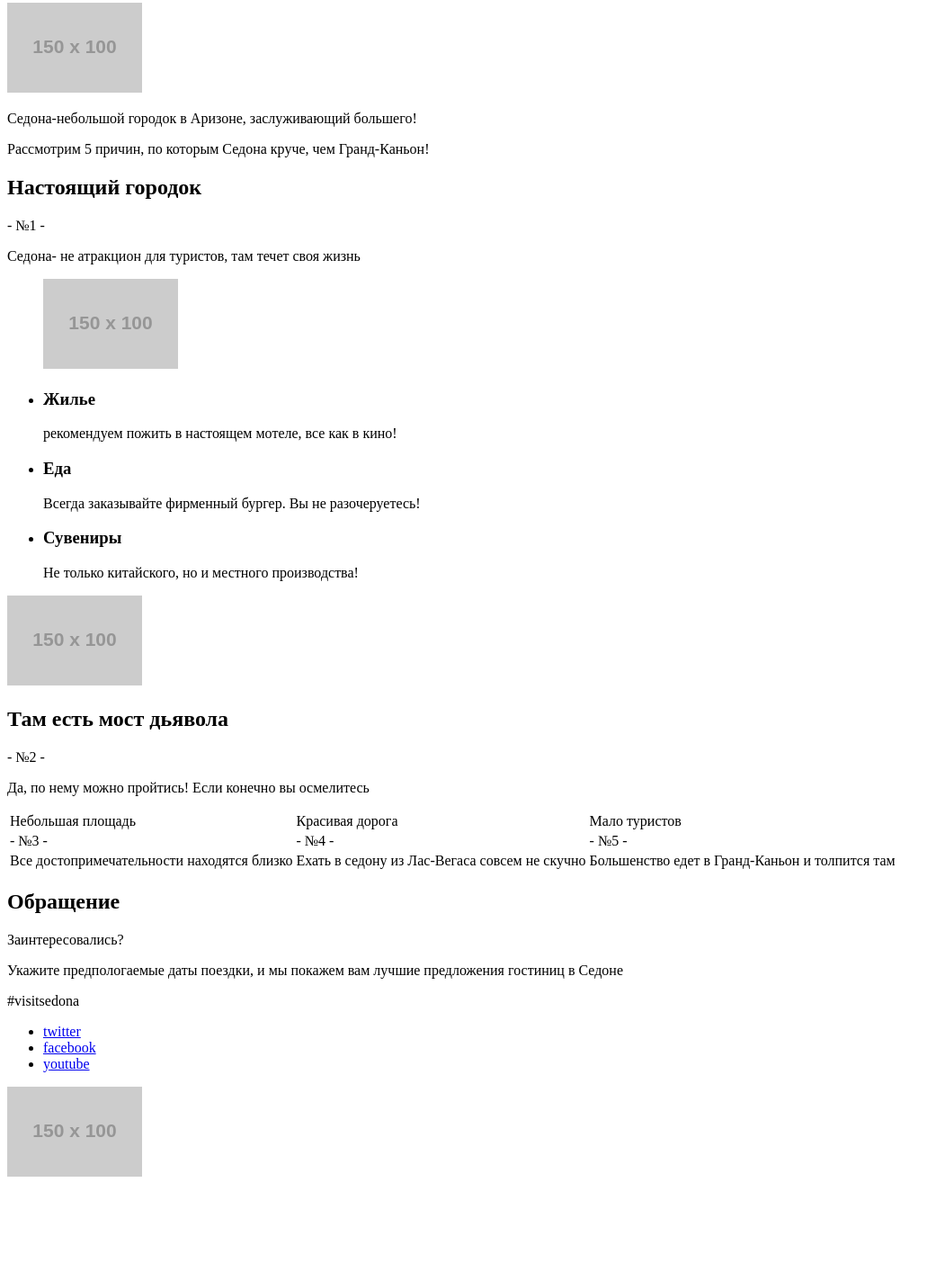
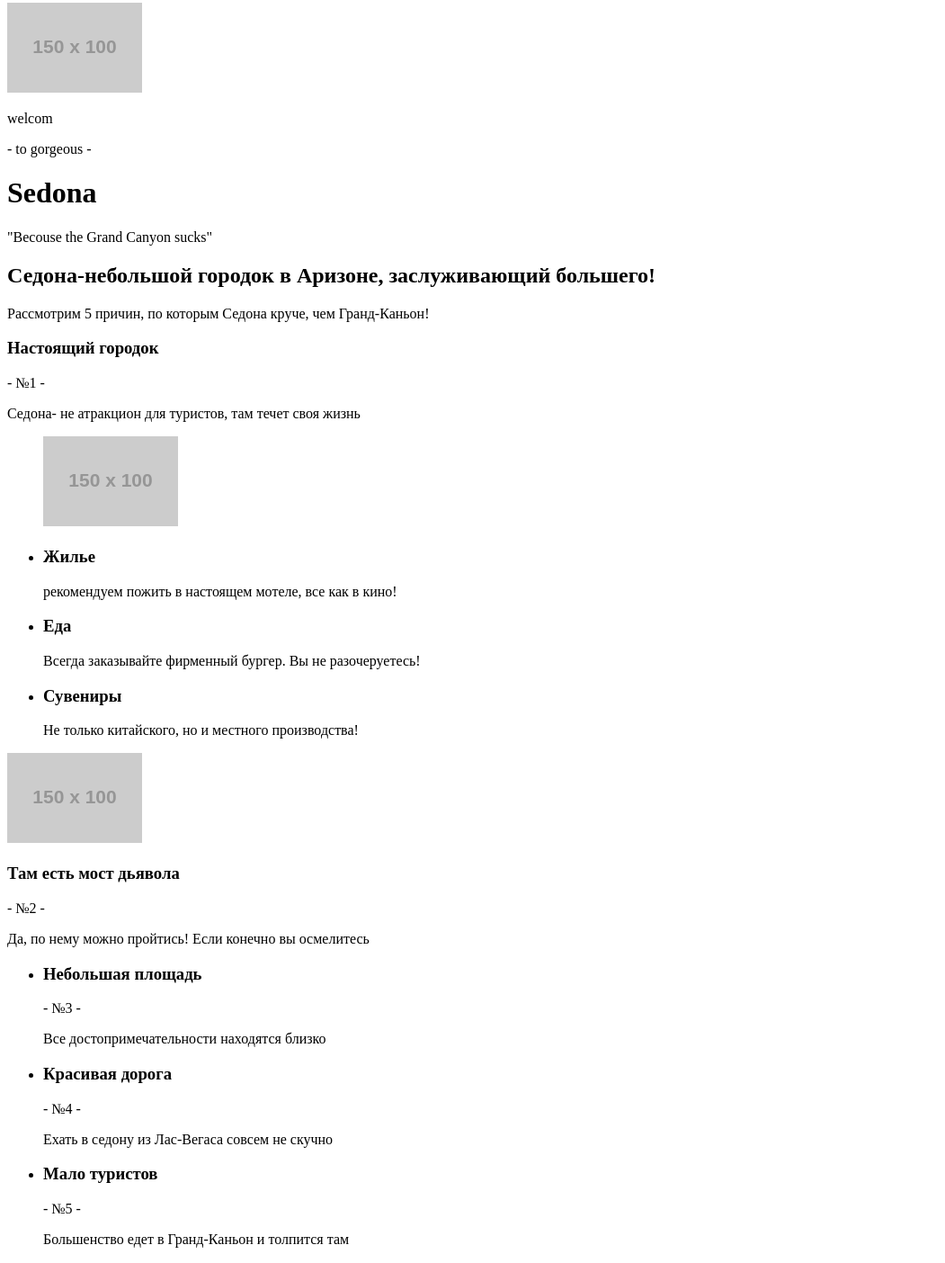
Before and after one commit to bananaiana/409823-sedona, a plain HTML site: page index.html in a window 1280 px wide. Shown: the part 163-1567 px from the top of the page at 90% size, without its empty margins (0-1051 px from the left). Before the commit the page ends 1491 px from the top, so only its background shows below. Drawn offline with Linux system fonts and the light colour scheme; placeholder pictures from the web are drawn by us.

Commit message:
Изменения всего

```diff
--- a/index.html
+++ b/index.html
@@ -19,62 +19,80 @@
         </nav>
     </header>
       <main class="main-conteiner">
-          <img src="http://placehold.it/150x100" alt="Красивая картинка города Седона">
-          <p class="main-big-text">Седона-небольшой городок в Аризоне, заслуживающий большего!</p>
-          <p class="main-small-text">Рaссмотрим 5 причин, по которым Седона круче, чем Гранд-Каньон!</p>
-          <section class="about-city"> <!-- мне кажется, что лучше section. или мне только кажется?-->
-              <h2 class="about-city-title">Настоящий городок</h2>
+          <div class="img-top">
+              <img src="http://placehold.it/150x100" alt="Красивая картинка города Седона">
+              <p class="img-text-welcom">welcom</p>
+              <p class="img-text-to">- to gorgeous -</p>
+              <h1 class="img-title">Sedona</h1>
+              <p class="img-text-becouse">"Becouse the Grand Canyon sucks"</p>
+          </div>
+          <section class="conteiner"></section>
+          <h2 class="conteiner-big-text">Седона-небольшой городок в Аризоне, заслуживающий большего!</h2>
+          <p class="conteiner-small-text">Рaссмотрим 5 причин, по которым Седона круче, чем Гранд-Каньон!</p>
+          <div class="about-city">
+              <h3 class="about-city-title">Настоящий городок</h3>
               <p class="about-city-number">- №1 -</p>
               <p class="about-city-text">Седона- не атракцион для туристов, там течет своя жизнь</p>
               <figure class="aboun-city-img">
                   <img src="http://placehold.it/150x100" alt="красивое смазанное фото города">
               </figure>
-          </section>
-          <section class="list-bye">
-              <ul>
-                  <li class="item-bye">
+          </div>
+          <div class="list-bye">
+              <div>
+                  <ul>
+                  <li class="item-bye-house">
                       <h3>Жилье</h3>
                       <p> рекомендуем пожить в настоящем мотеле, все как в кино!</p>
                   </li>
-                  <li class="item-bye">
+                  <li class="item-bye-food">
                       <h3>Еда</h3>
                       <p>Всегда заказывайте фирменный бургер. Вы не разочеруетесь!</p>
                   </li>
-                  <li class="item-bye">
+                  <li class="item-bye-gift">
                       <h3>Сувениры</h3>
                       <p>Не только китайского, но и местного производства!</p>
                   </li>
               </ul>
-          </section>
-          <section class="about-city">
+              </div>
+          </div>
+          <div class="about-city">
               <img src="http://placehold.it/150x100" alt="красивое фото моста">
-              <h2 class="about-city-title">Там есть мост дьявола</h2>
+              <h3 class="about-city-title">Там есть мост дьявола</h3>
               <p class="about-city-number">- №2 -</p>
               <p class="about-city-text">Да, по нему можно пройтись! Если конечно вы осмелитесь</p>
-          </section>
-         <table class="table-info">
-             <tr>
-                 <td class="table-title">Небольшая площадь</td>
-                 <td class="table-title">Красивая дорога</td>
-                 <td class="table-title">Мало туристов</td>
-             </tr>
-             <tr>
-                 <td class="table-number">- №3 -</td>
-                 <td class="table-number">- №4 -</td>
-                 <td class="table-number">- №5 -</td>
-             </tr>
-             <tr>
-                 <td class="table-text"> Все достопримечательности находятся близко </td>
-                 <td class="table-text">Ехать в седону из Лас-Вегаса совсем не скучно</td>
-                 <td class="table-text">Большенство едет в Гранд-Каньон и толпится там</td>
-             </tr>
-          </table>
+          </div>
+          <div class="list-numbers">
+              <ul>
+                  <li class="item-three">
+                      <h3>Небольшая площадь</h3>
+                      <p>- №3 -</p>
+                      <p>Все достопримечательности находятся близко</p>
+                  </li>
+                  <li class="item-four">
+                      <h3>Красивая дорога</h3>
+                      <p>- №4 -</p>
+                      <p>Ехать в седону из Лас-Вегаса совсем не скучно</p>
+                  </li>
+                  <li class="item-five">
+                      <h3>Мало туристов</h3>
+                      <p>- №5 -</p>
+                      <p>Большенство едет в Гранд-Каньон и толпится там</p>
+                  </li>
+              </ul>
+          </div>
           <section class="visited">
               <h2 class="visually-hidden"> Обращение</h2>
               <p class="visited-title"> Заинтересовались? </p>
               <p class="visited-text">Укажите предпологаемые даты поездки, и мы покажем вам лучшие предложения гостиниц в Седоне</p>
           </section>
-          <!-- окно с датами-->
+          <!-- окно с датами
+          <form action="#" method="get" class="form" type="hidden">
+              <h3 class="form-title">Поиск гостиницы в Седоне</h3>
+              <label>Дата заезда<input type="date" name="date-there">
+              </label>
+              <label>Дата выезда<input type="date" name="date-back">
+              </label>
+          </form>-->
           <!-- карта-->
            </main>
           <footer class="footer">
```
